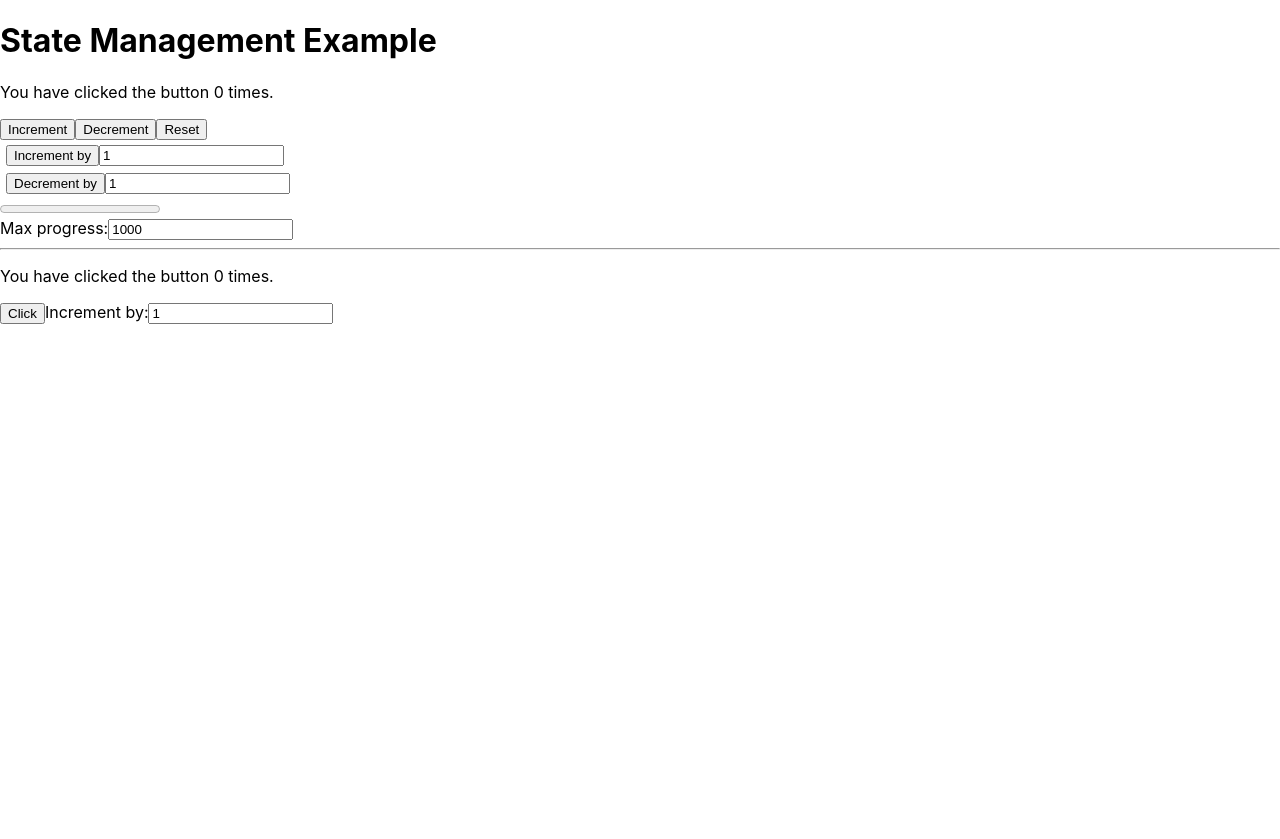
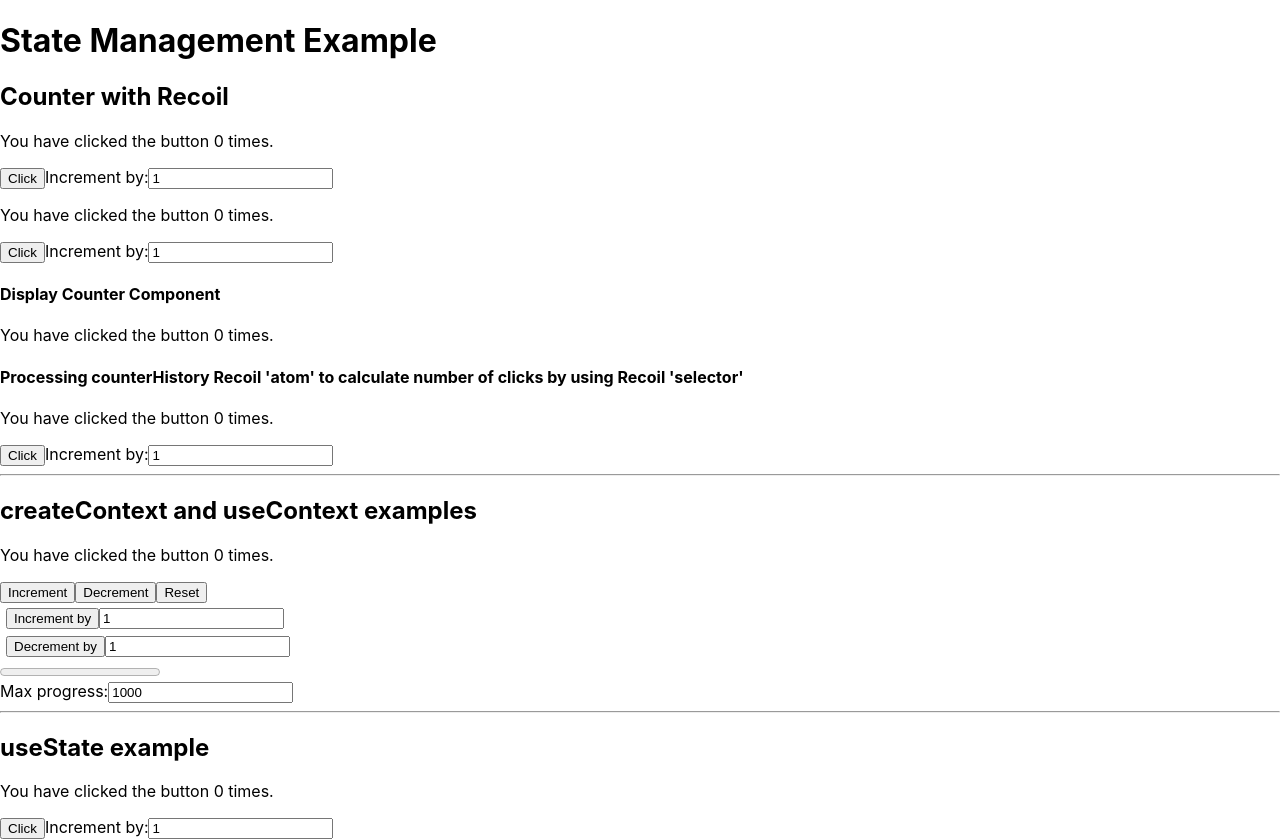
Before and after one commit to ahmetkca/React-Software-Architecture, a React (Create React App) app: page / in a window 1280 px wide. Before the commit the page ends 800 px from the top, so only its background shows below. Built offline with nearby package versions, Linux system fonts and the light colour scheme.

Commit message:
Sharing Recoil state and using Recoil selector to process Recoil state (atom)

```diff
--- a/package.json
+++ b/package.json
@@ -10,6 +10,7 @@
     "react-dom": "^18.2.0",
     "react-router-dom": "^6.3.0",
     "react-scripts": "5.0.1",
+    "recoil": "^0.7.5",
     "web-vitals": "^2.1.4"
   },
   "scripts": {
--- a/src/App.js
+++ b/src/App.js
@@ -2,17 +2,31 @@
 import './App.css';
 import CounterButton from './CounterButton';
 import CounterButtonWithContext from './CounterButtonWithContext';
+import CounterButtonWithRecoil from './CounterButtonWithRecoil';
+import CounterButtonWithRecoilSelector from './CounterButtonWithRecoilSelector';
 import { CounterProvider } from './CounterProvider';
-import ProgressBar from './ProgressBar';
+
+import { RecoilRoot } from 'recoil';
+import { DisplayCount } from './DisplayCount';
 
 function App() {
   return (
     <>
+      <h1>State Management Example</h1>
+      <RecoilRoot>
+        <h2>Counter with Recoil</h2>
+        <CounterButtonWithRecoil />
+        <CounterButtonWithRecoil />
+        <DisplayCount />
+        <CounterButtonWithRecoilSelector />
+      </RecoilRoot>
+      <hr/>
       <CounterProvider>
-        <h1>State Management Example</h1>
+        <h2>createContext and useContext examples</h2>
         <CounterButtonWithContext />
       </CounterProvider>
       <hr/>
+      <h2>useState example</h2>
       <CounterButton />
     </>
   );
--- /dev/null
+++ b/src/CounterButtonWithRecoil.jsx
@@ -0,0 +1,27 @@
+import { useRecoilState } from 'recoil';
+import { counterState, incrementByState } from './recoil-states';
+
+export const CounterButton = () => {
+
+    const [counter, setCounter] = useRecoilState(counterState);
+
+
+    const [incrementBy, setIncrementBy] = useRecoilState(incrementByState);
+
+    return (
+        <>
+            <p>You have clicked the button {counter} times.</p>
+            <button onClick={() => {
+                setCounter(counter + incrementBy);
+            }}>
+                Click
+            </button>
+            <label>
+                Increment by:
+                <input type="number" value={incrementBy} onChange={(e) => setIncrementBy(parseInt(e.target.value))} />
+            </label>
+        </>
+    );
+
+}
+export default CounterButton;
--- /dev/null
+++ b/src/CounterButtonWithRecoilSelector.jsx
@@ -0,0 +1,31 @@
+import { useRecoilState, useRecoilValue } from 'recoil';
+import { counterHistory, incrementByState } from './recoil-states';
+import { numberOfClickSelector } from './recoil-states/numberOfClickSelector';
+
+export const CounterButton = () => {
+
+    const numberOfClicks = useRecoilValue(numberOfClickSelector);
+
+    const [clicksData , setClicksData] = useRecoilState(counterHistory);
+
+
+    const [incrementBy, setIncrementBy] = useRecoilState(incrementByState);
+
+    return (
+        <>
+            <h4>Processing counterHistory Recoil 'atom' to calculate number of clicks by using Recoil 'selector'</h4>
+            <p>You have clicked the button {numberOfClicks} times.</p>
+            <button onClick={() => {
+                setClicksData([...clicksData, { timestamp: Date.now(), amount: incrementBy }]);
+            }}>
+                Click
+            </button>
+            <label>
+                Increment by:
+                <input type="number" value={incrementBy} onChange={(e) => setIncrementBy(parseInt(e.target.value))} />
+            </label>
+        </>
+    );
+
+}
+export default CounterButton;
--- /dev/null
+++ b/src/DisplayCount.jsx
@@ -0,0 +1,13 @@
+import { useRecoilValue } from "recoil";
+
+import { counterState } from "./recoil-states";
+
+export const DisplayCount = () => {
+    const counter = useRecoilValue(counterState);
+    return (
+        <>
+            <h4>Display Counter Component</h4>
+            <p>You have clicked the button {counter} times.</p>
+        </>
+    );
+}
--- /dev/null
+++ b/src/recoil-states/counterHistory.js
@@ -0,0 +1,6 @@
+import { atom } from 'recoil';
+
+export const counterHistory = atom({
+    key: 'counterHistory',
+    default: []
+});
--- /dev/null
+++ b/src/recoil-states/counterState.js
@@ -0,0 +1,6 @@
+import { atom} from 'recoil';
+
+export const counterState = atom({
+    key: 'counterState',
+    default: 0
+});
--- /dev/null
+++ b/src/recoil-states/incrementByState.js
@@ -0,0 +1,6 @@
+import {atom }  from 'recoil';
+
+export const incrementByState = atom({
+    key: 'incrementByState',
+    default: 1
+});
--- /dev/null
+++ b/src/recoil-states/index.js
@@ -0,0 +1,4 @@
+export { counterState } from "./counterState";
+export { incrementByState } from "./incrementByState";
+
+export { counterHistory } from "./counterHistory";
--- /dev/null
+++ b/src/recoil-states/numberOfClickSelector.js
@@ -0,0 +1,11 @@
+import { selector } from "recoil";
+import { counterHistory } from "./counterHistory";
+
+export const numberOfClickSelector = selector({
+    key: "numberOfClickSelector",
+    get: ({ get }) => {
+        const clicksData = get(counterHistory);
+        const totalClicks = clicksData.reduce((acc, curr) => acc + Number(curr.amount), 0);
+        return totalClicks;
+    }
+});
```
Also changed, not shown: 1 other file (tests, documents, lock files or other folders).
